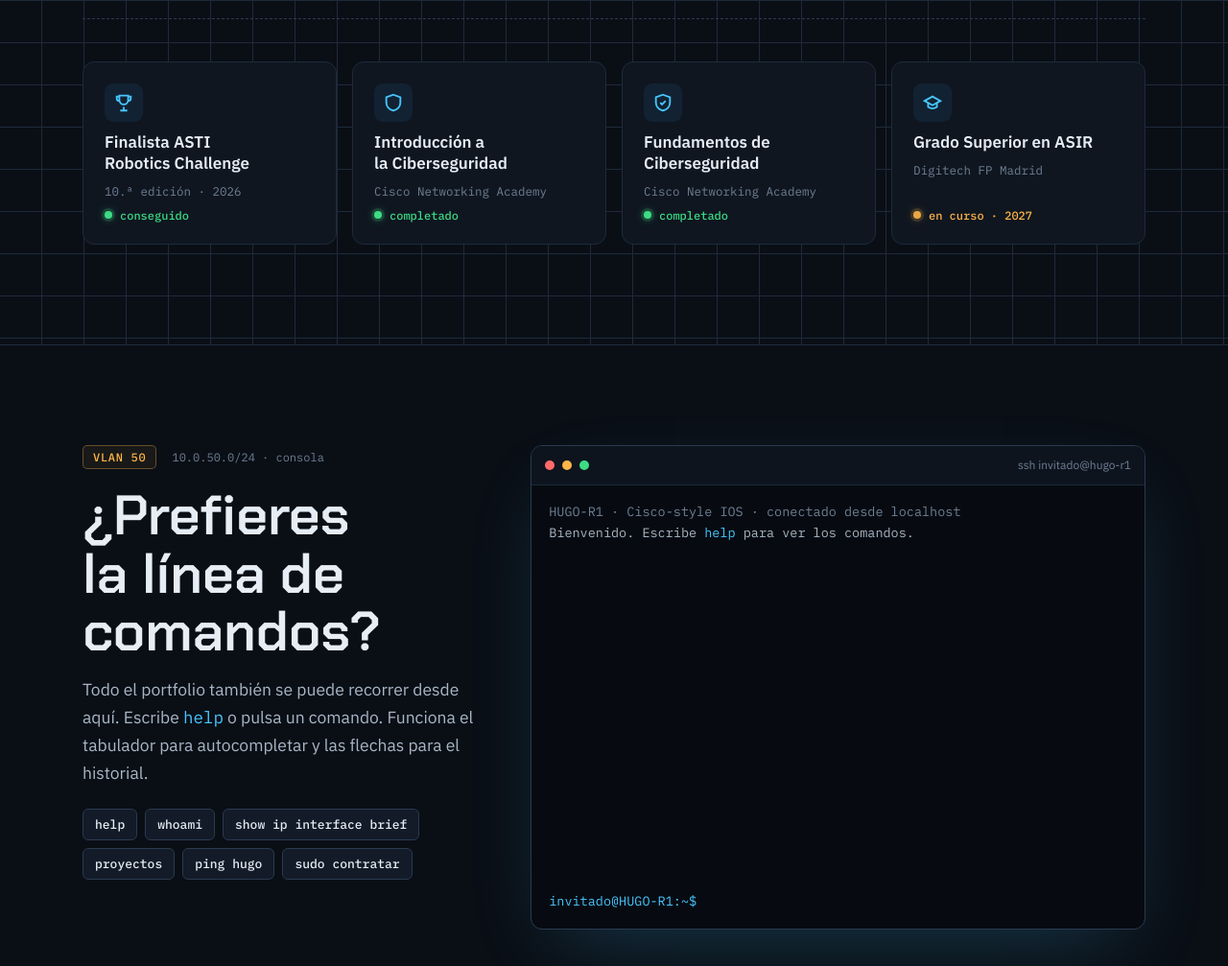
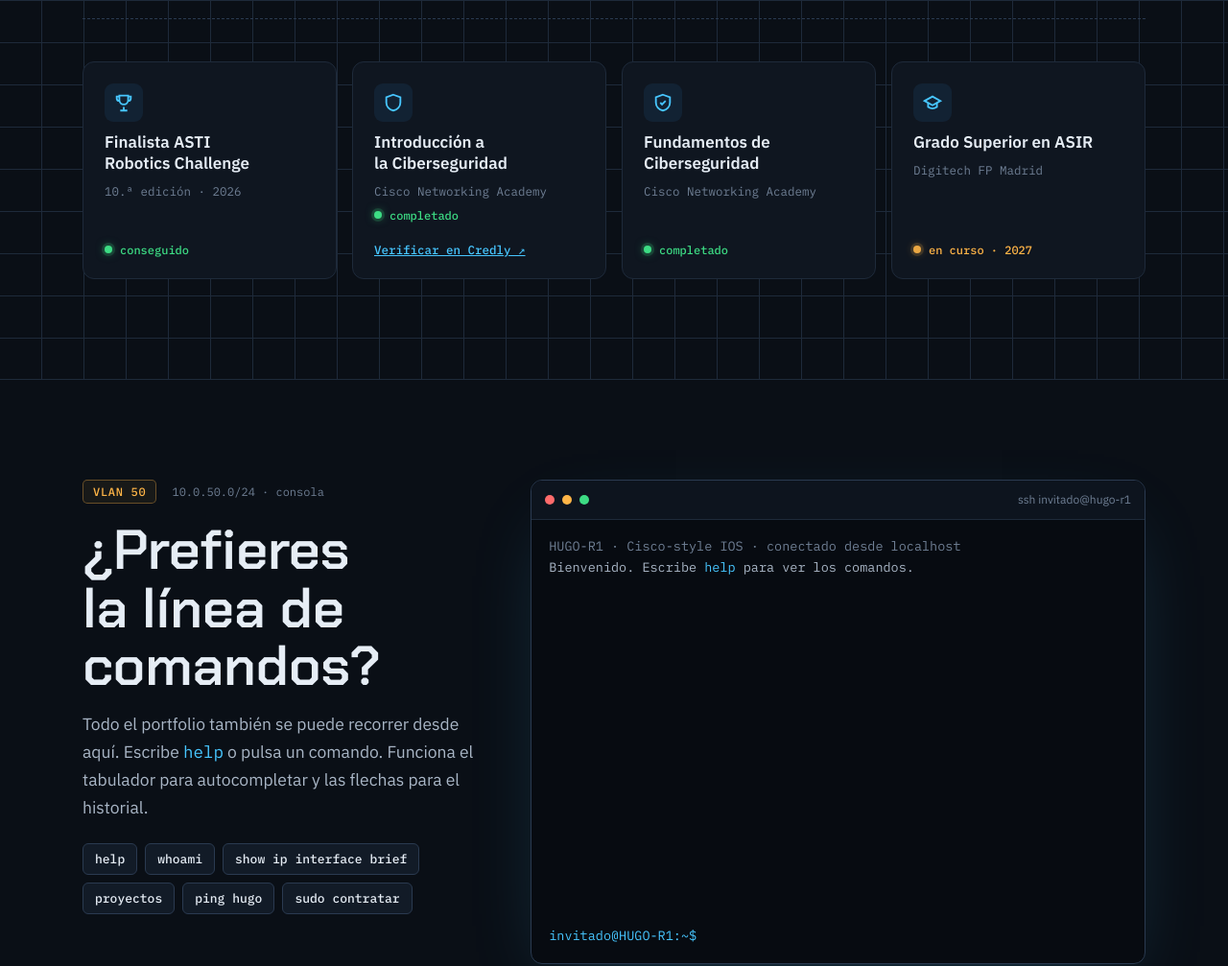
Before and after one commit to agarhugo21-cmd/agarhugo21-cmd.github.io, a plain HTML site: page index.html in a window 1280 px wide. Shown: the part 6153-7160 px from the top of the page at 96% size. Drawn offline with Linux system fonts and the light colour scheme.

Commit message:
Update index.html

```diff
--- a/index.html
+++ b/index.html
@@ -546,7 +546,7 @@ Estado       : <span class="g">disponible para prácticas</span></pre>
 
     <div class="certs">
       <div class="cert"><span class="ic"><svg viewBox="0 0 24 24" fill="none" stroke="currentColor" stroke-width="2"><path d="M8 21h8M12 17v4M7 4h10v5a5 5 0 0 1-10 0V4zM17 5h3v2a3 3 0 0 1-3 3M7 5H4v2a3 3 0 0 0 3 3"/></svg></span><h3>Finalista ASTI Robotics Challenge</h3><p>10.ª edición · 2026</p><span class="ok"><span class="led"></span>conseguido</span></div>
-      <div class="cert"><span class="ic"><svg viewBox="0 0 24 24" fill="none" stroke="currentColor" stroke-width="2"><path d="M12 3l8 3v6c0 4.5-3.4 8.3-8 9-4.6-.7-8-4.5-8-9V6l8-3z"/></svg></span><h3>Introducción a la Ciberseguridad</h3><p>Cisco Networking Academy</p><span class="ok"><span class="led"></span>completado</span></div>
+      <div class="cert"><span class="ic"><svg viewBox="0 0 24 24" fill="none" stroke="currentColor" stroke-width="2"><path d="M12 3l8 3v6c0 4.5-3.4 8.3-8 9-4.6-.7-8-4.5-8-9V6l8-3z"/></svg></span><h3>Introducción a la Ciberseguridad</h3><p>Cisco Networking Academy</p><span class="ok"><span class="led"></span>completado</span><a href="https://www.credly.com/badges/9e4b54c9-1e8d-414b-a5e9-50c37e8c5df9" target="_blank" rel="noopener" style="display:inline-block;margin-top:10px;font:500 12.5px var(--mono);color:#47c6ff">Verificar en Credly ↗</a></div>
       <div class="cert"><span class="ic"><svg viewBox="0 0 24 24" fill="none" stroke="currentColor" stroke-width="2"><path d="M12 3l8 3v6c0 4.5-3.4 8.3-8 9-4.6-.7-8-4.5-8-9V6l8-3z"/><path d="M9 12l2 2 4-4"/></svg></span><h3>Fundamentos de Ciberseguridad</h3><p>Cisco Networking Academy</p><span class="ok"><span class="led"></span>completado</span></div>
       <div class="cert"><span class="ic"><svg viewBox="0 0 24 24" fill="none" stroke="currentColor" stroke-width="2"><path d="M3 10l9-5 9 5-9 5-9-5z"/><path d="M7 12v5c3 2 7 2 10 0v-5"/></svg></span><h3>Grado Superior en ASIR</h3><p>Digitech FP Madrid</p><span class="ok wip"><span class="led amber blink"></span>en curso · 2027</span></div>
     </div>
@@ -832,7 +832,7 @@ var C={
     out('traceroute to futuro.empresa.es, 30 hops max');
     (function nx(){if(i<h.length){out(' '+h[i][0]+'  '+(h[i][1]+'                          ').slice(0,28)+'<span class="a">'+h[i][2]+'</span>');i++;setTimeout(nx,reduce?0:220);}
       else out(' 5  <span class="a">* * *</span>  Request timed out. ¿Tu empresa? → <span class="c">contacto</span>');})();},
-  certificaciones:function(){out('<span class="g">✓</span> Finalista ASTI Robotics Challenge (10.ª edición, 2026)\n<span class="g">✓</span> Introducción a la Ciberseguridad · Cisco Networking Academy\n<span class="g">✓</span> Fundamentos de Ciberseguridad · Cisco Networking Academy\n<span class="a">…</span> Grado Superior en ASIR · en curso (2027)');},
+  certificaciones:function(){out('<span class="g">✓</span> Finalista ASTI Robotics Challenge (10.ª edición, 2026)\n<span class="g">✓</span> Introducción a la Ciberseguridad · Cisco Networking Academy  <a href="https://www.credly.com/badges/9e4b54c9-1e8d-414b-a5e9-50c37e8c5df9" target="_blank" rel="noopener">[verificar]</a>\n<span class="g">✓</span> Fundamentos de Ciberseguridad · Cisco Networking Academy\n<span class="a">…</span> Grado Superior en ASIR · en curso (2027)');},
   contacto:function(){out('Email     <span class="w">agarhugo21@gmail.com</span>\nTeléfono  <span class="w">+34 620 591 880</span>\nLinkedIn  <a href="https://www.linkedin.com/in/hugo-gonz%C3%A1lez-garc%C3%ADa-54010b175/" target="_blank" rel="noopener">Hugo González García</a>\nGitHub    <a href="https://github.com/agarhugo21-cmd" target="_blank" rel="noopener">agarhugo21-cmd</a>');},
   'ping hugo':function(){out('Sending 5, 100-byte ICMP Echos to hugo, timeout is 2 seconds:');var r=document.createElement('div');r.className='ln g';scr.appendChild(r);var n=0;
     var iv=setInterval(function(){r.textContent+='!';n++;scr.scrollTop=scr.scrollHeight;if(n===5){clearInterval(iv);out('Success rate is <span class="g">100 percent (5/5)</span>. Hugo está disponible.');}},reduce?0:200);},
```
